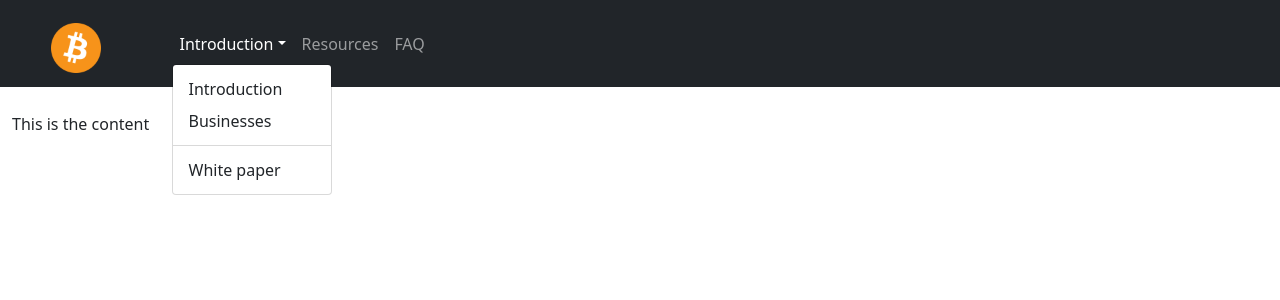
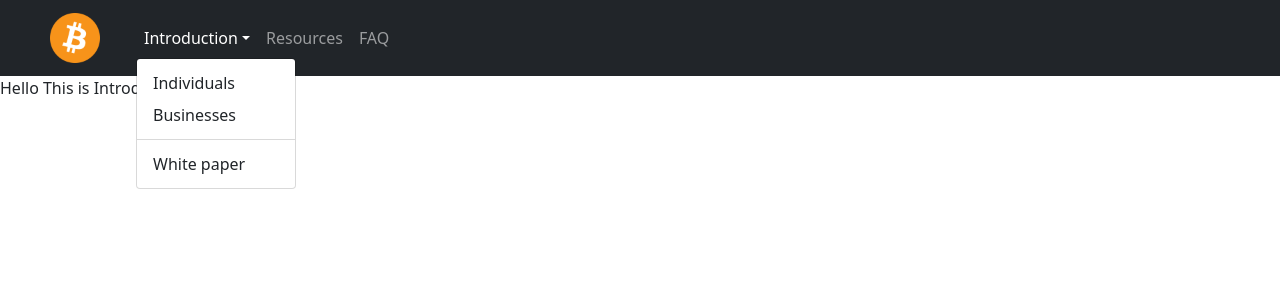
Before and after one commit to kjartano47/21btc-frontend, a React (Create React App) app: page /introduction/businesses in a window 1280 px wide. Both pictures are taken after a click on the button "Introduction". Shown: the top 300 px of the page. Built offline with nearby package versions, Linux system fonts and the light colour scheme.

Commit message:
Browser Router added

```diff
--- a/package.json
+++ b/package.json
@@ -14,6 +14,7 @@
     "react": "^17.0.2",
     "react-bootstrap": "^1.6.0",
     "react-dom": "^17.0.2",
+    "react-router-dom": "^5.2.0",
     "react-scripts": "4.0.3",
     "typescript": "^4.2.4",
     "web-vitals": "^1.1.2"
@@ -41,5 +42,8 @@
       "last 1 firefox version",
       "last 1 safari version"
     ]
+  },
+  "devDependencies": {
+    "@types/react-router-dom": "^5.1.7"
   }
 }
--- a/src/App.css
+++ b/src/App.css
@@ -10,9 +10,12 @@
 
 img {
 	width: 50px;
-	margin: 10px 1px 1px 100%;
+	margin: 0px;
 }
 .navItems {
-	margin: 0 0 0 40%;
+	margin-left: 20px;
 	color: blue;
 }
+.bitcoin-logo {
+	margin-left: 50px;
+}
--- a/src/App.tsx
+++ b/src/App.tsx
@@ -2,14 +2,34 @@ import React from 'react';
 import './App.css'
 import 'bootstrap/dist/css/bootstrap.css';
 import NavbarComp from './components/NavbarComp';
-
+import {Route , Switch} from "react-router-dom";
+import Introduction from './components/Introduction';
+import FrontComp from './components/FrontComp'
 
 const App: React.FC = () => {
   return (<div className="App">
     <NavbarComp/>
-    <div className="content">
-    This is the content
-    </div>
+    <Switch>
+      {/* Introduction */}
+      <Route path='/introduction/individuals'>
+        <Introduction num={1} />
+      </Route>
+
+      {/* Businesses */}
+      <Route path='/introduction/businesses'>
+        <Introduction num={2}/>
+      </Route>
+
+      {/* White paper */}
+      <Route path='/introduction/white-paper'>
+        <Introduction num={3}/>
+      </Route>
+
+      {/* Front Page */}
+      <Route path='/'>
+        <FrontComp/>
+      </Route>
+    </Switch>
     </div>
   )
 };
--- /dev/null
+++ b/src/components/FrontComp.tsx
@@ -0,0 +1,9 @@
+import React from 'react';
+
+const IntroComp: React.FC<{}> = () => {
+    return (<div>
+      Hello this is The Front Page
+      </div>
+    )
+  };
+  export default IntroComp;
--- /dev/null
+++ b/src/components/Introduction.tsx
@@ -0,0 +1,9 @@
+import React from 'react';
+
+const IntroComp: React.FC<{ num: number }> = ({num}) => {
+    return (<div>
+      Hello This is Introduction{num}
+      </div>
+    )
+  };
+  export default IntroComp;
--- a/src/components/NavbarComp.tsx
+++ b/src/components/NavbarComp.tsx
@@ -6,8 +6,8 @@ import logo from '../bitcoin.svg.png'
 const NavbarComp: React.FC<{}> = () => {
     return (<div className="App">
       <Navbar bg="dark" variant="dark"
-      fixed="top" expand="sm">
-      <Navbar.Brand>
+       expand="sm">
+      <Navbar.Brand className="bitcoin-logo" href="/">
         <img src={logo} alt="Bitcoin " />  {' '}
       </Navbar.Brand>
 
@@ -15,13 +15,13 @@ const NavbarComp: React.FC<{}> = () => {
       <Navbar.Collapse>
       <Nav >
         <NavDropdown className="navItems"  id="1" title="Introduction">
-          <NavDropdown.Item  href="introduction/individuals">Introduction</NavDropdown.Item>
-          <NavDropdown.Item href="introduction/businesses">Businesses</NavDropdown.Item>
+          <NavDropdown.Item  href="/introduction/individuals">Individuals</NavDropdown.Item>
+          <NavDropdown.Item href="/introduction/businesses">Businesses</NavDropdown.Item>
           <NavDropdown.Divider/>
-          <NavDropdown.Item href="introduction/businesses">White paper</NavDropdown.Item>
+          <NavDropdown.Item href="/introduction/white-paper">White paper</NavDropdown.Item>
           </NavDropdown>
-        <Nav.Link href="resources">Resources</Nav.Link>
-        <Nav.Link href="faq">FAQ</Nav.Link>
+        <Nav.Link href="/resources">Resources</Nav.Link>
+        <Nav.Link href="/faq">FAQ</Nav.Link>
       </Nav>
       </Navbar.Collapse>
       </Navbar>
```
Also changed, not shown: src/index.tsx (+4 -4 lines), 1 other file (tests, documents, lock files or other folders).
